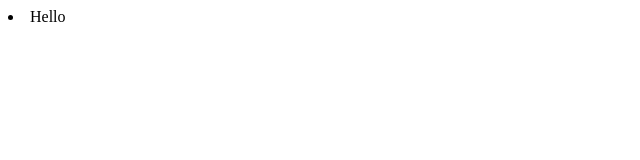
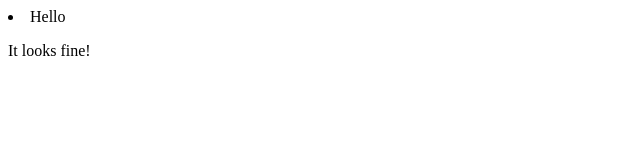
Before and after one commit to Dharund008/git, a plain HTML site: page task5/index.html in a window 1280 px wide. Shown: the full height of the page, 0-640 px from the left. Drawn offline with Linux system fonts and the light colour scheme.

Commit message:
update index file

```diff
--- a/task5/index.html
+++ b/task5/index.html
@@ -9,5 +9,8 @@
     <li>
         Hello
     </li>
+    <p>
+        It looks fine!
+    </p>
 </body>
 </html>
```
